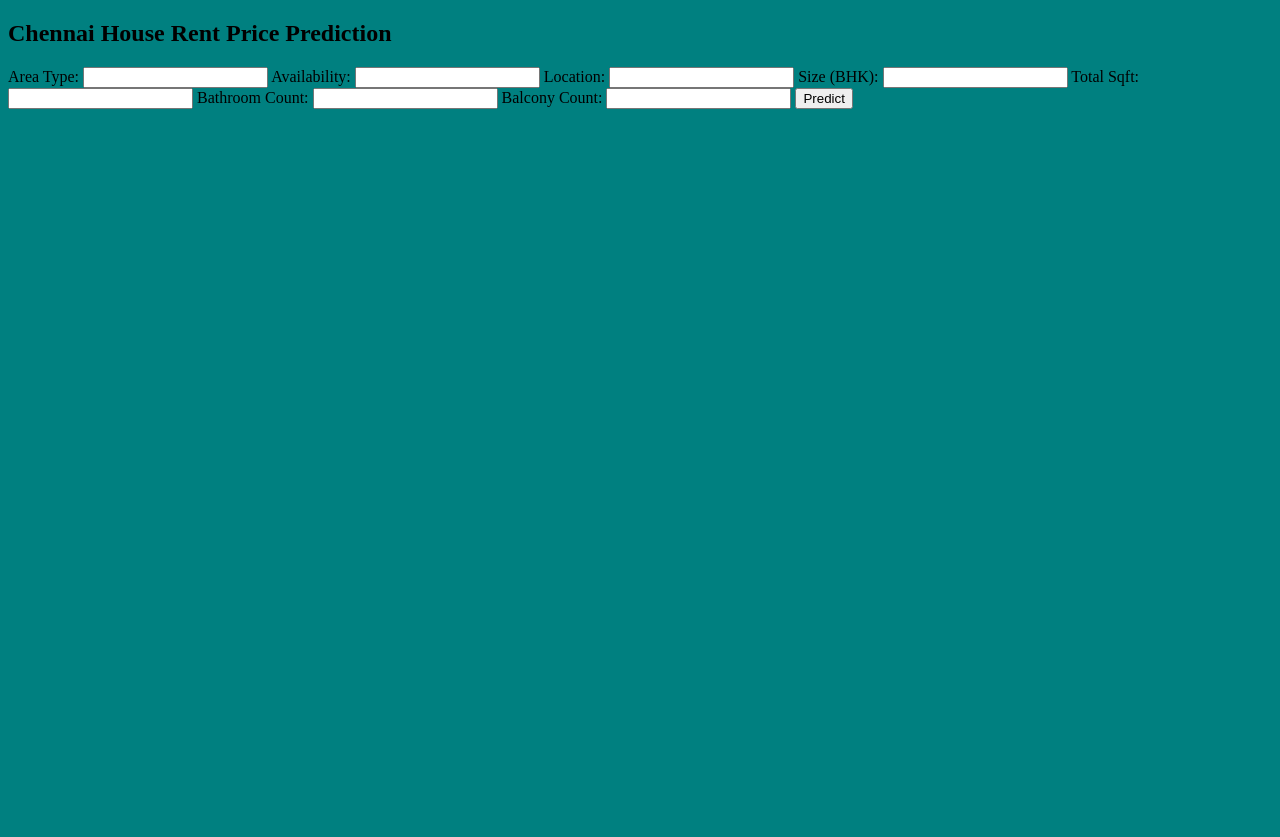
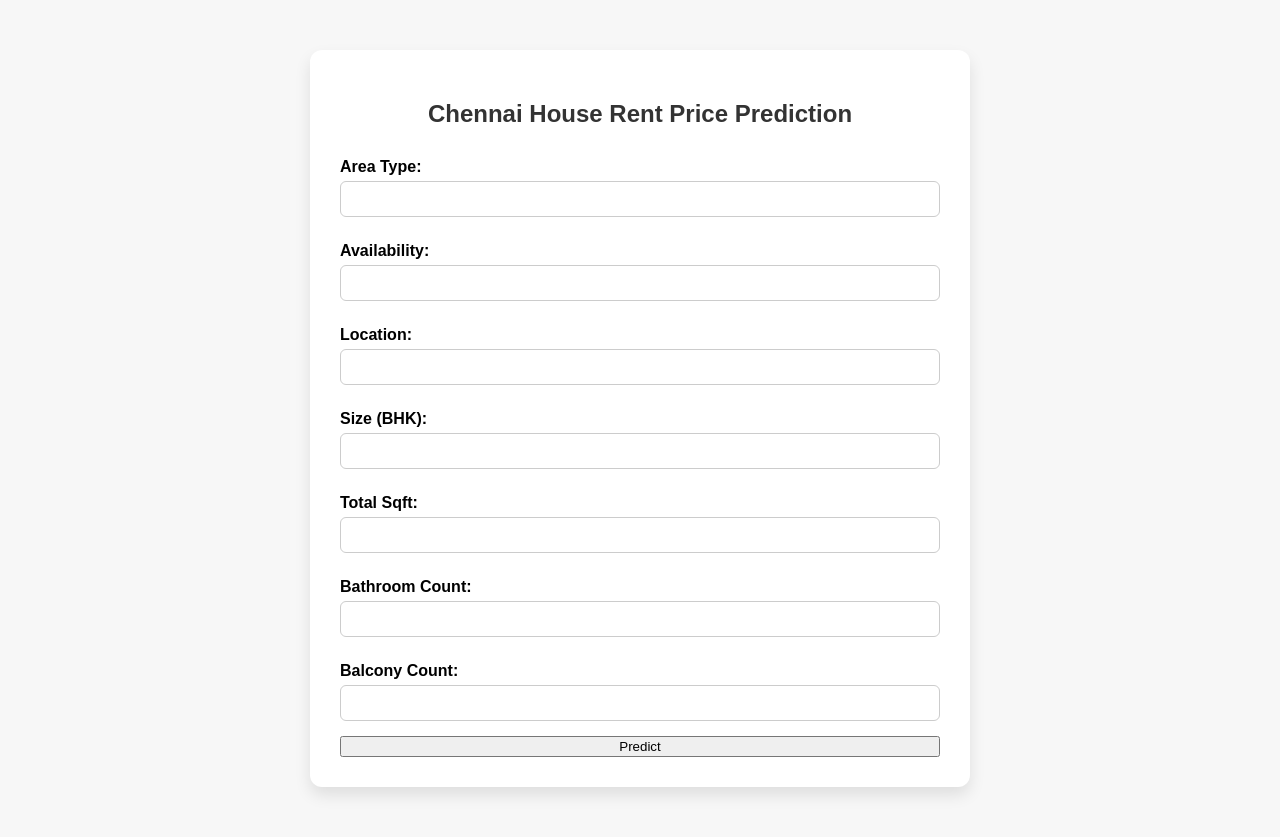
Before and after one commit to shrimathiravi07/Chennai-House-Rent-Price-Prediction, a Flask app: page / in a window 1280 px wide. Before the commit the page ends 109 px from the top, so only its background shows below. Run offline with Flask 3, Linux system fonts and the light colour scheme; parts of the project's set-up code (start-up, migrations or seed data) failed here and were passed over.

Commit message:
stylesheet  file updated

```diff
--- a/static/style.css
+++ b/static/style.css
@@ -1,3 +1,64 @@
-body{
-    background-color: teal;
-}
+        body {
+            font-family: Arial, sans-serif;
+            background-color: #f7f7f7;
+            margin: 0;
+            padding: 0;
+        }
+
+        .container {
+            background-color: #ffffff;
+            max-width: 600px;
+            margin: 50px auto;
+            padding: 30px;
+            box-shadow: 0 8px 16px rgba(0,0,0,0.1);
+            border-radius: 12px;
+            transition: transform 0.3s, box-shadow 0.3s;
+        }
+
+        .container:hover {
+            transform: scale(1.02);
+            box-shadow: 0 12px 24px rgba(0, 0, 0, 0.2);
+        }
+
+        h2, h3 {
+            text-align: center;
+            color: #333;
+        }
+
+        form {
+            display: flex;
+            flex-direction: column;
+        }
+
+        label {
+            margin: 10px 0 5px;
+            font-weight: bold;
+        }
+
+        input, select {
+            padding: 8px;
+            margin-bottom: 15px;
+            border-radius: 6px;
+            border: 1px solid #ccc;
+            font-size: 16px;
+        }
+
+        input[type="submit"] {
+            background-color: #007BFF;
+            color: white;
+            font-size: 18px;
+            cursor: pointer;
+            transition: background-color 0.3s, transform 0.2s;
+        }
+
+        input[type="submit"]:hover {
+            background-color: #0056b3;
+            transform: scale(1.05);
+        }
+
+        .result {
+            text-align: center;
+            margin-top: 20px;
+            font-size: 20px;
+            color: #28a745;
+        }
```
